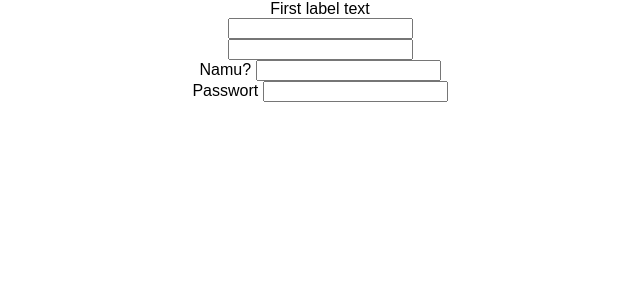
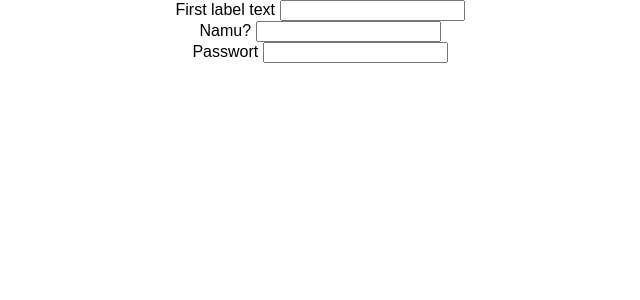
Before and after one commit to Askadar/react-how-to, a React (Create React App) app: page / in a window 1280 px wide. Shown: the top 300 px of the page, without its empty margins (320-960 px from the left). Built offline with nearby package versions, Linux system fonts and the light colour scheme.

Commit message:
No more labels inside labels that sit inside them

```diff
--- a/src/App.js
+++ b/src/App.js
@@ -32,7 +32,6 @@ class App extends Component {
 			<form action="" onSubmit={(e) => e.preventDefault() || console.log(this.state)}>
 				<LabeledInput value={demo} name="demo" onChange={handleInput}>
 					First label text
-					<LabeledInput value={name}></LabeledInput>
 				</LabeledInput>
 				<LabeledInput value={name} name="name" onChange={handleInput}>
 					Namu?
@@ -41,7 +40,7 @@ class App extends Component {
 					Passwort
 				</LabeledInput>
 			</form>
-			<div class="output">
+			<div className="output">
 				{
 					Object.entries(this.state).map(arr =>
 						arr[1] !== '' && <div>{arr[0]}: {arr[1]}</div>
```
